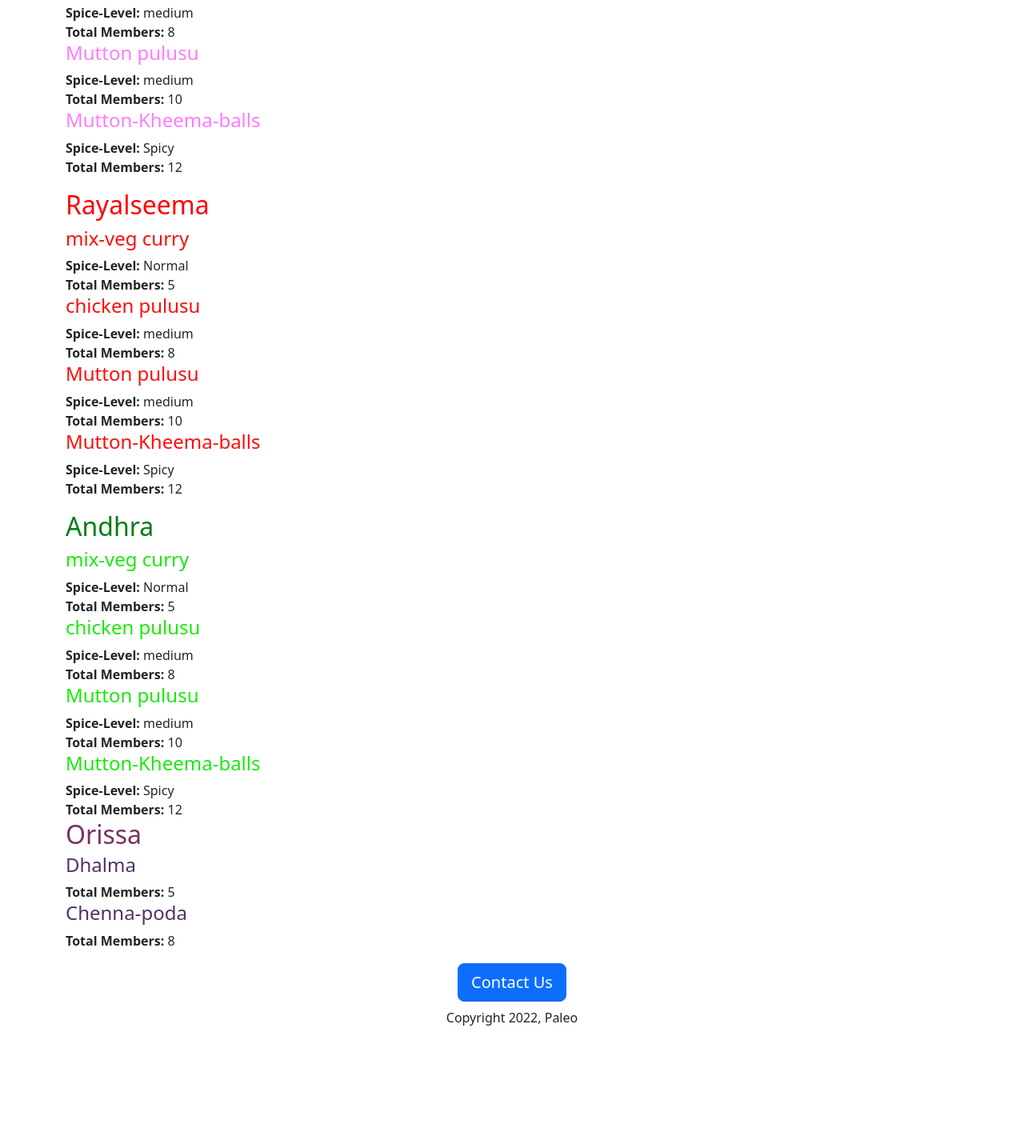
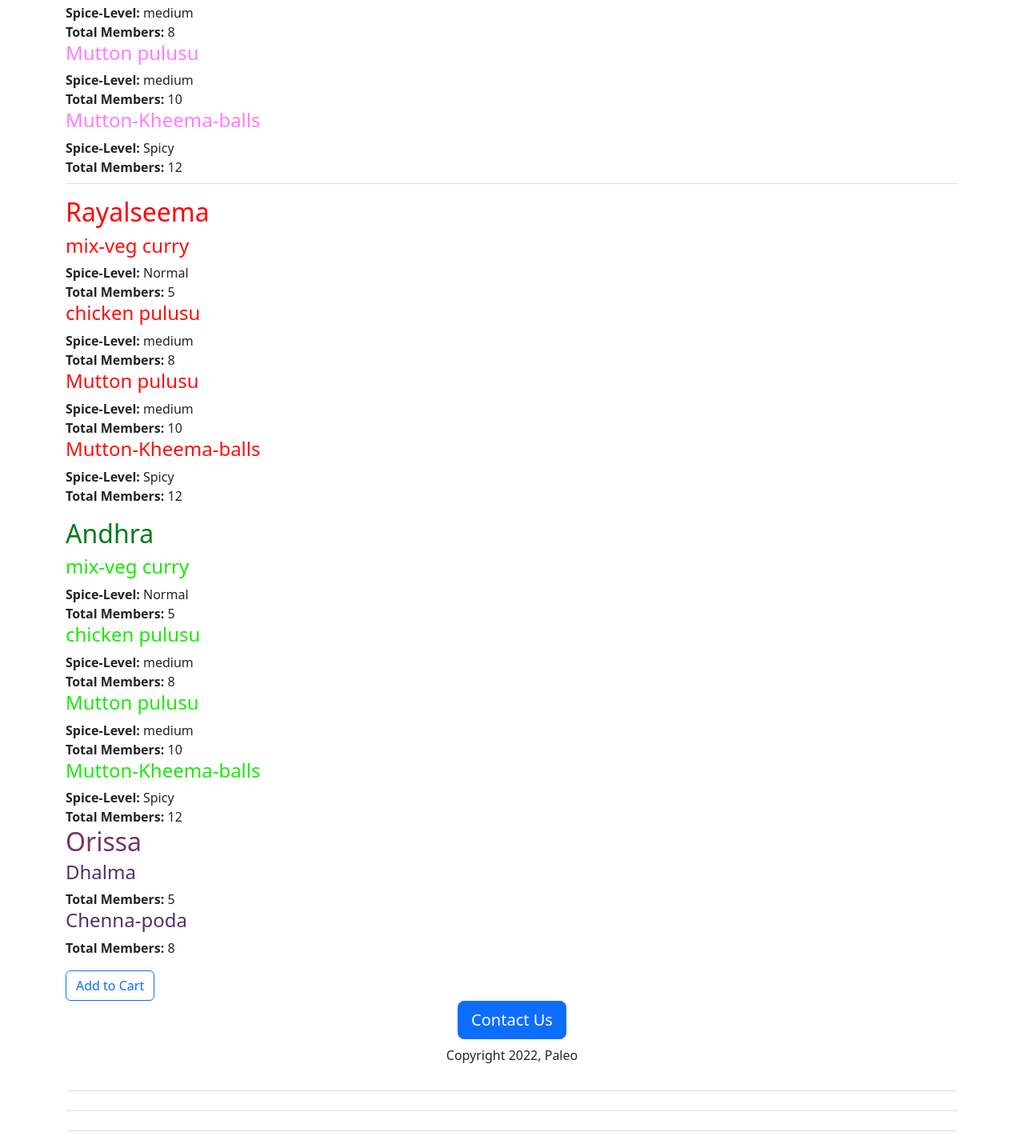
Before and after one commit to kirankumar282/select-your-recipe, a Flask app: page / in a window 1280 px wide. Shown: the part 844-2274 px from the top of the page at 80% size. Before the commit the page ends 2126 px from the top, so only its background shows below. Run offline with Flask 2, Linux system fonts and the light colour scheme.

Commit message:
added cart

```diff
--- a/templates/home.html
+++ b/templates/home.html
@@ -33,17 +33,17 @@
      <h2 style="color:rgb(255,80,336);margin-bottom:4px;">Telangana</h2>
      <div>
        {%for recipe in recipes%}
-       <div style="margin-bottom:16px";>
+       <div class="border-bottom"style="margin-bottom:16px;padding-bottom:8px;">
        <h4 style="color:rgb(255,123,336)">{{recipe['dish']}}</h4>
        <div><b>Spice-Level: </b>{{recipe['spicy-level']}}</div>
        <div><b>Total Members: </b>{{recipe['members']}}</div>
-
        {% endfor %}
      </div>
      <h2 style="color:rgb(255,0,0)">Rayalseema</h2>
      <div>
        {%for recipe in recipes%}
-       <h4 style="color:rgb(255,12,10)"">{{recipe['dish']}}</h4>
+       <div style="margin-bottom:16px";>
+       <h4 style="color:rgb(255,12,10)">{{recipe['dish']}}</h4>
        <div><b>Spice-Level: </b>{{recipe['spicy-level']}}</div>
        <div><b>Total Members: </b>{{recipe['members']}}</div>
        {% endfor %}
@@ -52,6 +52,7 @@
      <h2 style="color:rgb(0,125,20)">Andhra</h2>
      <div>
        {% for recipe in recipes %}
+       <div style="margin-bottom:16px";>
        <h4 style="color:rgb(25,233,10)">{{recipe['dish']}}</h4>
        <div><b>Spice-Level: </b>{{recipe['spicy-level']}}</div>
        <div><b>Total Members: </b>{{recipe['members']}}</div>
@@ -66,6 +67,9 @@
 
        {% endfor %}
      </div>
+       <div class="col-3">
+       </div>
+       <button class="btn btn-outline-primary">Add to Cart</button>
      <div class="text-center">
      <button class="btn btn-primary btn-lg">Contact Us</button>
        <p class="text-center mt-2 mb-4">Copyright 2022, Paleo</p>
```
